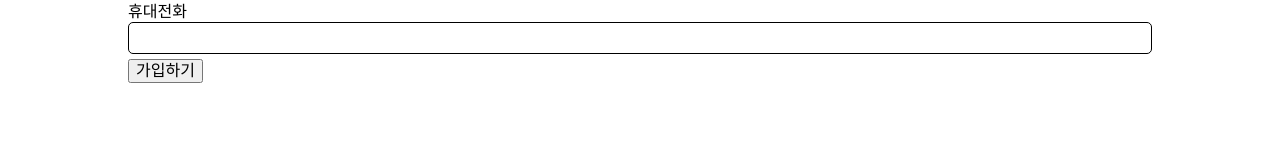
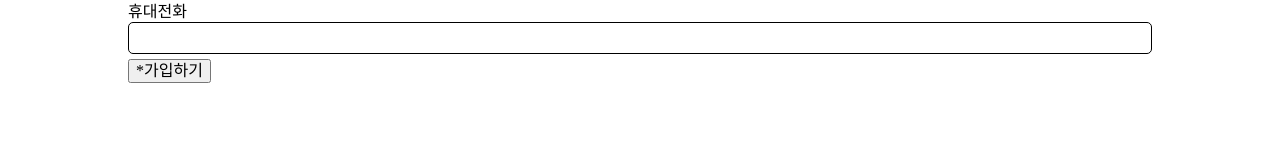
Before and after one commit to dmswl6310/climbing-frontend, a Next.js app: page /join in a window 1280 px wide. Shown: the part 300-449 px from the top of the page. Built offline with nearby package versions, Linux system fonts and the light colour scheme.

Commit message:
Update autoCommit.yml
update

```diff
--- a/src/pages/join/index.tsx
+++ b/src/pages/join/index.tsx
@@ -9,7 +9,7 @@ const Join = () => {
       <InputWithTitle title="비밀번호 재확인" />
       <InputWithTitle title="닉네임" />
       <InputWithTitle title="휴대전화" />
-      <button>가입하기</button>
+      <button>*가입하기</button>
     </S.Wrapper>
   );
 };
```
Also changed, not shown: .eslintrc.json (deleted), 2 other files (tests, documents, lock files or other folders).
